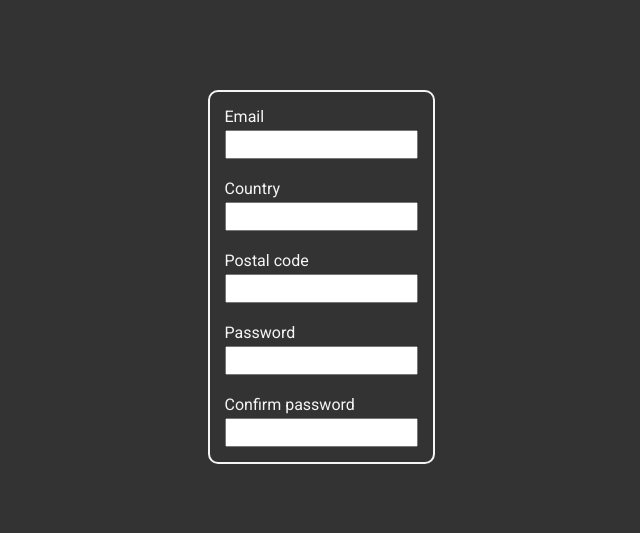
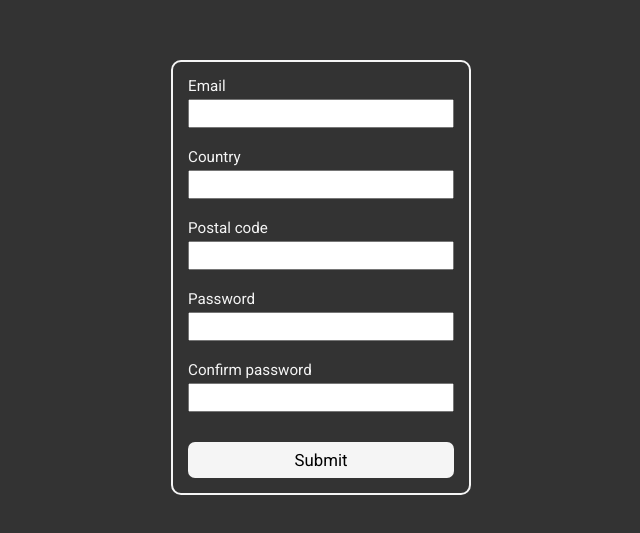
Before and after one commit to reezuan/TOP-javascript-form-validation-practice, a website built with webpack: page dist/index.html in a window 1280 px wide. Shown: the part 131-664 px from the top of the page, without its empty margins (327-967 px from the left). Built offline with nearby package versions, Linux system fonts and the light colour scheme.

Commit message:
Add submit button to form

```diff
--- a/src/components/form.js
+++ b/src/components/form.js
@@ -5,6 +5,7 @@ import { countryList } from "./countryList.js";
 import { postalCodeInput } from "./postalCodeInput.js";
 import { passwordInput } from "./passwordInput.js";
 import { confirmPasswordInput } from "./confirmPasswordInput.js";
+import { submitButton } from "./submitButton.js";
 
 function form() {
     const form = document.createElement('form');
@@ -42,6 +43,9 @@ function form() {
     confirmPasswordDiv.appendChild(confirmPassword);
     form.appendChild(confirmPasswordDiv);
 
+    const submit = submitButton('Submit');
+    form.appendChild(submit);
+
     return form;
 }
 
--- /dev/null
+++ b/src/components/submitButton.js
@@ -0,0 +1,10 @@
+function submitButton(buttonText) {
+    const submitButton = document.createElement('button');
+
+    submitButton.setAttribute('type', 'submit');
+    submitButton.textContent = buttonText;
+
+    return submitButton;
+}
+
+export { submitButton };
--- a/src/style.css
+++ b/src/style.css
@@ -6,6 +6,7 @@ body {
     height: 100%;
     background-color: #333;
     font-family: Roboto, Helvetica, Arial, sans-serif;
+    font-size: 16px;
 }
 
 *,
@@ -26,6 +27,7 @@ form {
     border: 2px solid whitesmoke;
     border-radius: 10px;
     padding: 15px;
+    width: 300px;
 
     display: flex;
     flex-direction: column;
@@ -40,6 +42,7 @@ form > div {
 
 label {
     color: whitesmoke;
+    font-size: 0.95rem;
 }
 
 input {
@@ -49,3 +52,13 @@ input {
 input:invalid {
     background-color: coral;
 }
+
+button[type="submit"] {
+    font-family: Roboto, Helvetica, Arial, sans-serif;
+    font-size: 1.05rem;
+    padding: 8px 10px;
+    background-color: whitesmoke;
+    border: none;
+    border-radius: 7px;
+    margin-top: 10px;
+}
```
Also changed, not shown: dist/main.js.
